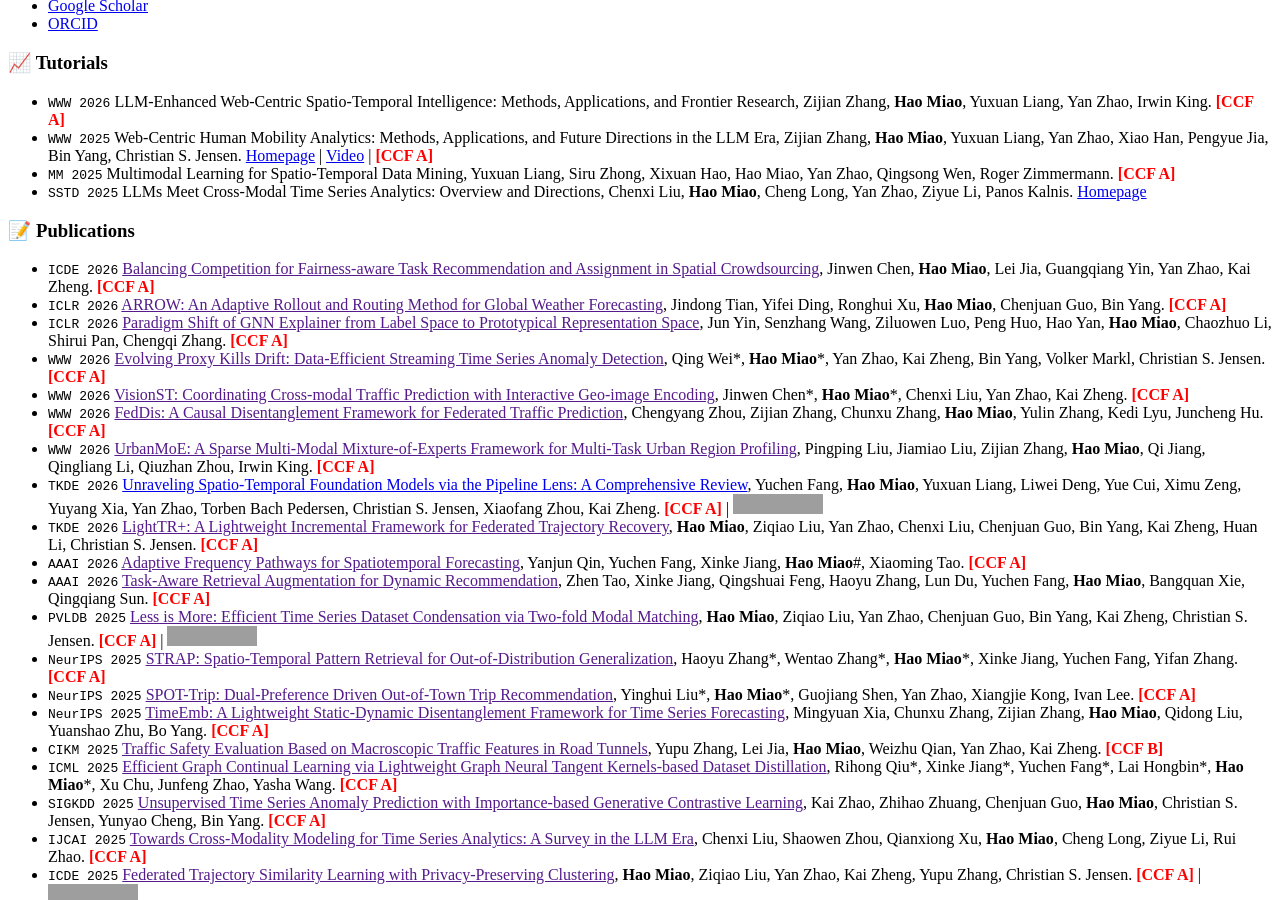
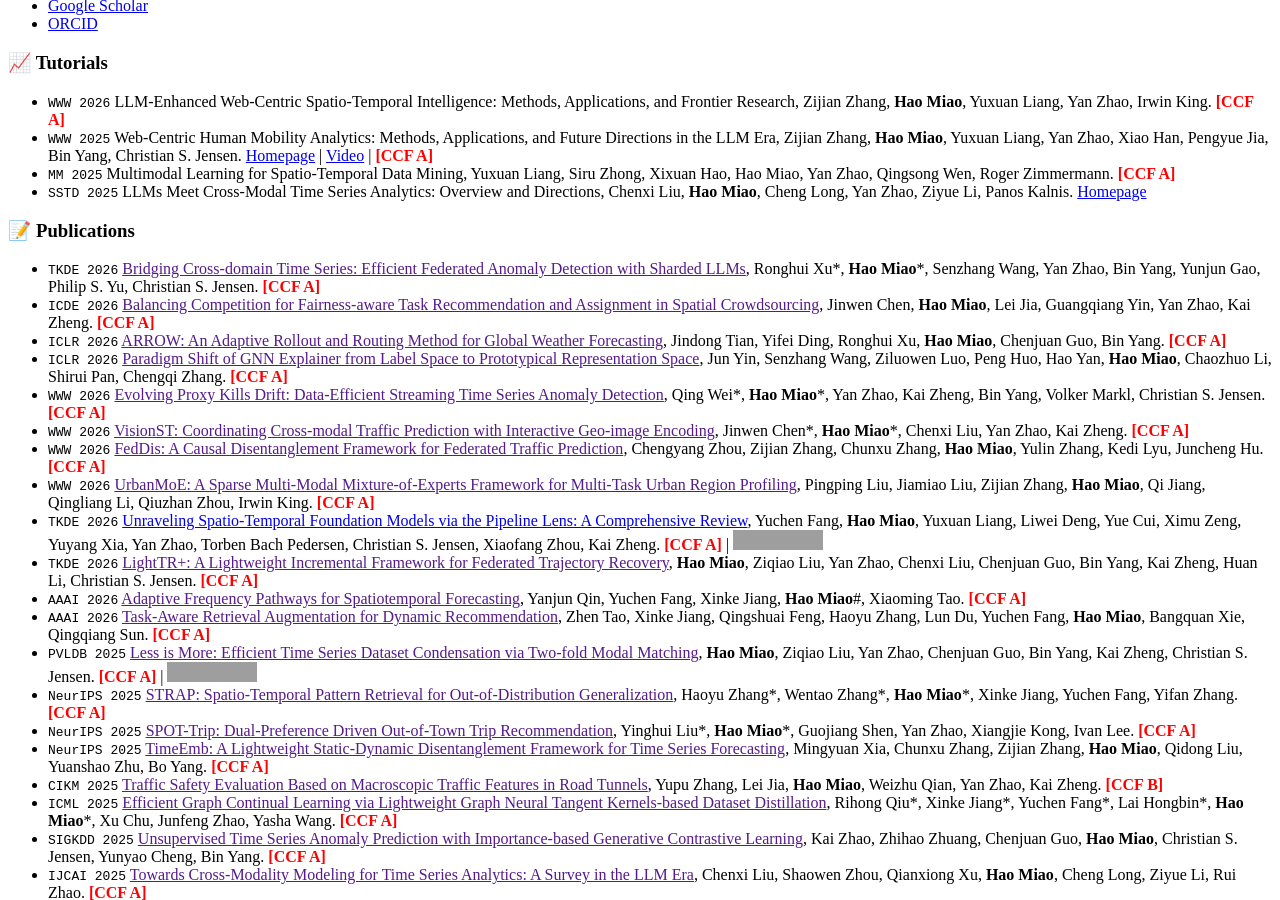
Before and after one commit to MiaoHaoSunny/MiaoHaoSunny.github.io, a Jekyll site: the page built from _pages/includes/pub.md, in a window 1280 px wide and 900 px high, scrolled down 368 px. Built offline with Jekyll 4.4.1, drawn with Linux system fonts in a browser that asks for light colours; our own code applies the rules of GitHub Pages for plain Markdown files; grey boxes are pictures that could not be loaded.

Commit message:
Update pub.md

```diff
--- a/_pages/includes/pub.md
+++ b/_pages/includes/pub.md
@@ -5,6 +5,7 @@
 - ``SSTD 2025`` LLMs Meet Cross-Modal Time Series Analytics: Overview and Directions, Chenxi Liu, **Hao Miao**, Cheng Long, Yan Zhao, Ziyue Li, Panos Kalnis. [Homepage](https://llm-cmts.github.io/)
 
 # 📝 Publications
+- ``TKDE 2026`` [Bridging Cross-domain Time Series: Efficient Federated Anomaly Detection with Sharded LLMs](), Ronghui Xu\*, **Hao Miao**\*, Senzhang Wang, Yan Zhao, Bin Yang, Yunjun Gao, Philip S. Yu, Christian S. Jensen. <b><font color="red">[CCF A]</font></b>
 - ``ICDE 2026`` [Balancing Competition for Fairness-aware Task Recommendation and Assignment in Spatial Crowdsourcing](), Jinwen Chen, **Hao Miao**, Lei Jia, Guangqiang Yin, Yan Zhao, Kai Zheng. <b><font color="red">[CCF A]</font></b>
 - ``ICLR 2026`` [ARROW: An Adaptive Rollout and Routing Method for Global Weather Forecasting](), Jindong Tian, Yifei Ding, Ronghui Xu, **Hao Miao**, Chenjuan Guo, Bin Yang. <b><font color="red">[CCF A]</font></b>
 - ``ICLR 2026`` [Paradigm Shift of GNN Explainer from Label Space to Prototypical Representation Space](), Jun Yin, Senzhang Wang, Ziluowen Luo, Peng Huo, Hao Yan, **Hao Miao**, Chaozhuo Li, Shirui Pan, Chengqi Zhang. <b><font color="red">[CCF A]</font></b>
```
